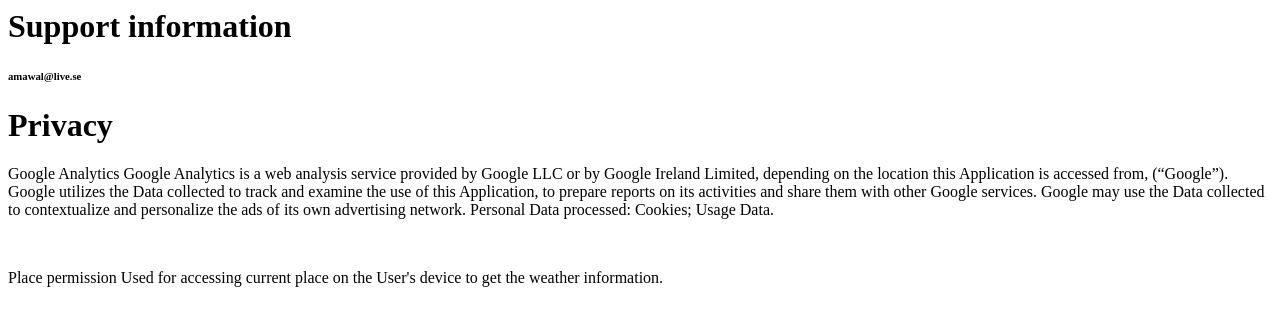
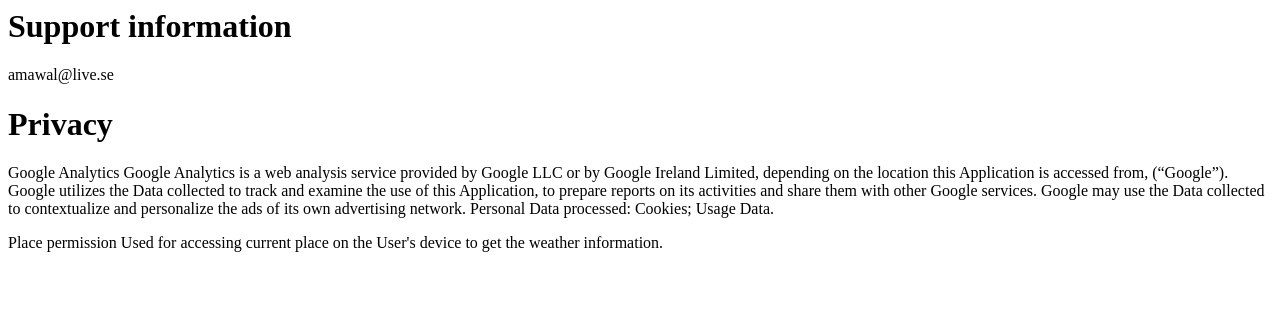
Before and after one commit to amad04/IWeatherPage, a plain HTML site: page index.html in a window 1280 px wide. Drawn offline with Linux system fonts and the light colour scheme.

Commit message:
Update index.html

```diff
--- a/index.html
+++ b/index.html
@@ -1,6 +1,6 @@
 <body>
     <h1>Support information</h1>
-    <h6>amawal@live.se</h6>
+    <p>amawal@live.se</p>
 
     <h1> Privacy</h1>
     <p>
@@ -9,7 +9,6 @@ Google Analytics is a web analysis service provided by Google LLC or by Google I
 Google may use the Data collected to contextualize and personalize the ads of its own advertising network.
 Personal Data processed: Cookies; Usage Data.
 </p>
-    <br>
     <p> Place permission
         Used for accessing current place on the User's device to get the weather information.
     </p>
```
